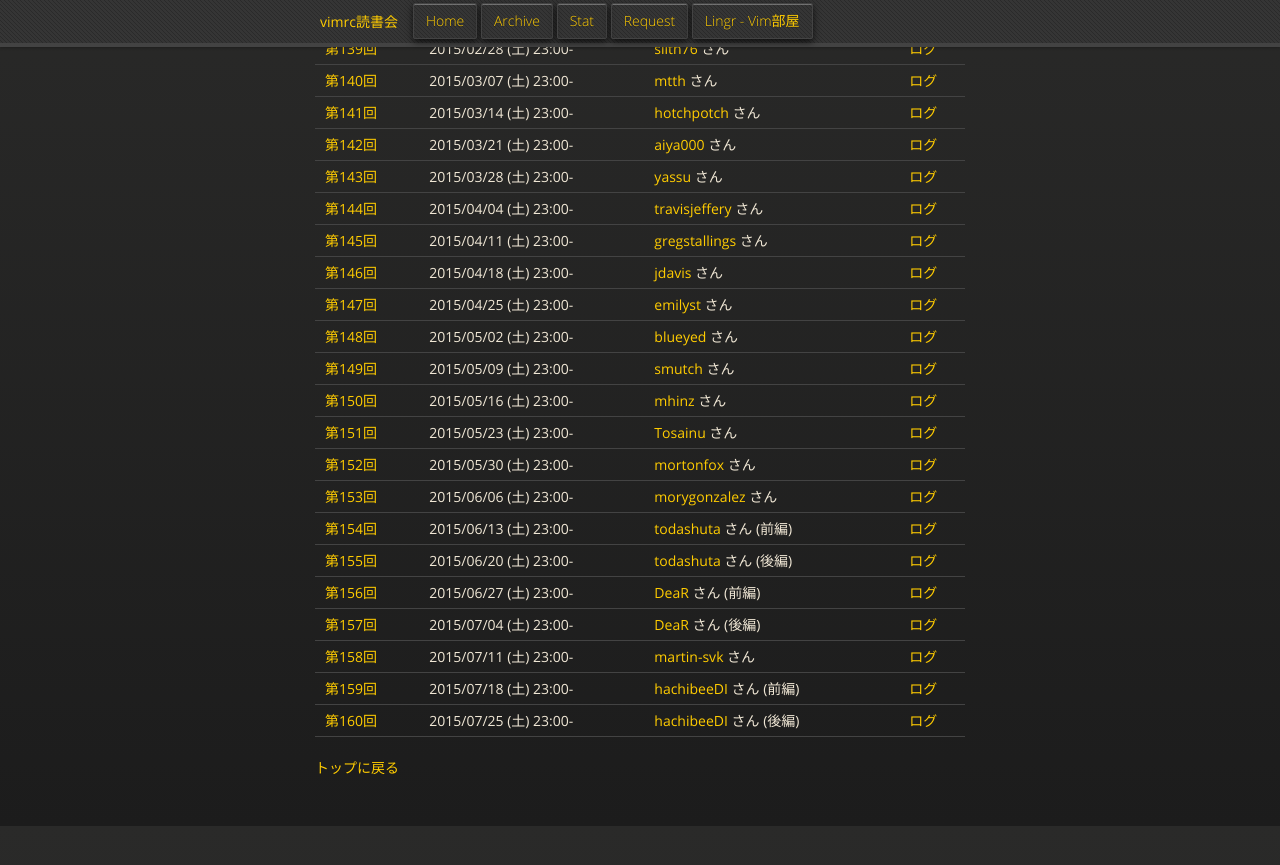
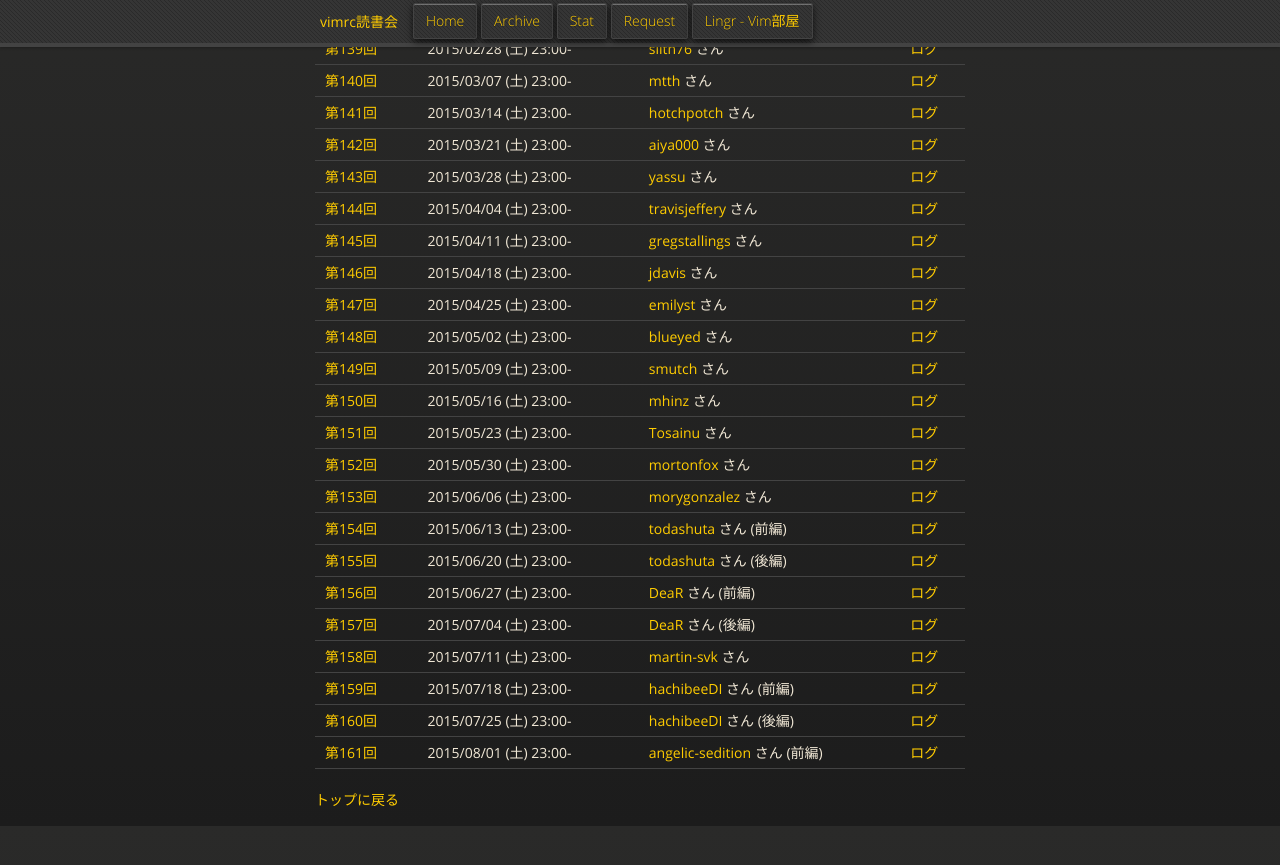
Before and after one commit to vim-jp/reading-vimrc, a Jekyll site: the page built from archive/index.md, in a window 1280 px wide and 900 px high, scrolled down 4574 px. Shown: the top 865 px of the window. Built offline with Jekyll 4.4.1, drawn with Linux system fonts in a browser that asks for light colours; nearby versions of some CDN libraries; Markdown is read by kramdown in place of the engine named in the settings.

Commit message:
第161回分追加

```diff
--- a/_data/archives.yml
+++ b/_data/archives.yml
@@ -4198,3 +4198,30 @@
   - ujihisa
   log: http://lingr.com/room/vim/archives/2015/07/25#message-22211243
   links:
+- id: 161
+  date: 2015-08-01 23:00
+  author:
+    name: angelic-sedition
+    url: https://github.com/angelic-sedition
+  vimrcs:
+  - name: .vimrc
+    url: https://github.com/angelic-sedition/dotfiles/blob/5826fb53715b5cd69786e02ab02a4c8c4e34259e/vim/.vimrc
+    raw_url: https://raw.githubusercontent.com/angelic-sedition/dotfiles/5826fb53715b5cd69786e02ab02a4c8c4e34259e/vim/.vimrc
+  part: 前編
+  other:
+  members:
+  - DeaR
+  - Kazumin
+  - aiya000
+  - deris0126
+  - haya14busa
+  - hujo
+  - kazuakiM
+  - kenoss
+  - maxmellon
+  - rbtnn
+  - s_of_p
+  - thinca
+  - yassu0320
+  log: http://lingr.com/room/vim/archives/2015/08/01#message-22244123
+  links:
--- a/_data/next.yml
+++ b/_data/next.yml
@@ -1,12 +1,12 @@
 ---
-- id: 161
-  date: 2015-08-01 23:00
+- id: 162
+  date: 2015-08-08 23:00
   author:
     name: angelic-sedition
     url: https://github.com/angelic-sedition
   vimrcs:
   - url: https://github.com/angelic-sedition/dotfiles/blob/master/vim/.vimrc
     name: ".vimrc"
-    hash:
-  part:
+    hash: 5826fb53715b5cd69786e02ab02a4c8c4e34259e
+  part: 後編
   other:
```
Also changed, not shown: archive/161.md (added, +7 -0 lines).
